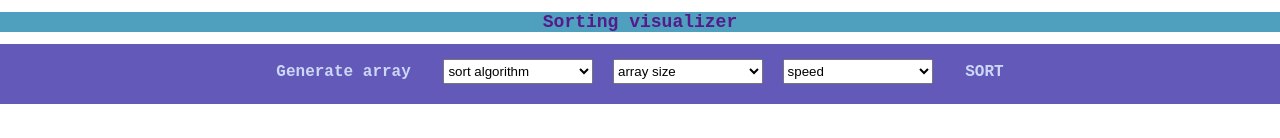
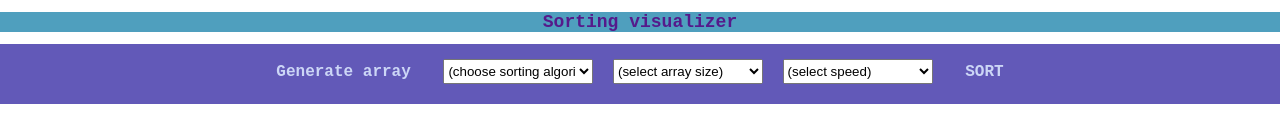
Before and after one commit to kchauhan13/sorting-algorithm-visualizer, a plain HTML site: page index.html in a window 1280 px wide. Shown: the top 138 px of the page. Drawn offline with Linux system fonts and the light colour scheme.

Commit message:
Update index.html

```diff
--- a/index.html
+++ b/index.html
@@ -6,7 +6,7 @@
     <link rel="stylesheet" href="https://cdnjs.cloudflare.com/ajax/libs/font-awesome/4.7.0/css/font-awesome.min.css">
     <link rel="shortcut icon" type="image/x-icon" href="favicon.ico">
     <link rel="stylesheet" href="./css/style.css">
-    <title>Sorting visualizer</title>
+    <title>Visualizer for Most Common Sorting Algorithms</title>
 </head>
 <body>
     <h1 class="title"><a class="title" href="">Sorting visualizer</a></h1>
@@ -15,7 +15,7 @@
         <span class="options">
             <select name="select sort algorithm" id="menu"
                 class="algo-menu">
-                <option value="0">sort algorithm</option>
+                <option value="0">(choose sorting algorithm)</option>
                 <option value="1">Bubble Sort</option>
                 <option value="2">Selection Sort</option>
                 <option value="3">Insertion Sort</option>
@@ -25,7 +25,7 @@
         </span>
         <span class="options">
             <select name="select array size" id="menu" class="size-menu">
-                <option value="0">array size</option>
+                <option value="0">(select array size)</option>
                 <option value="5">5</option>
                 <option value="10">10</option>
                 <option value="15">15</option>
@@ -42,7 +42,7 @@
         </span>
         <span class="options">
             <select name="speed of visualization" id="menu" class="speed-menu">
-                <option value="0">speed</option>
+                <option value="0">(select speed)</option>
                 <option value="0.5">0.50x</option>
                 <option value="0.75">0.75x</option>
                 <option value="1">1.00x</option>
```
